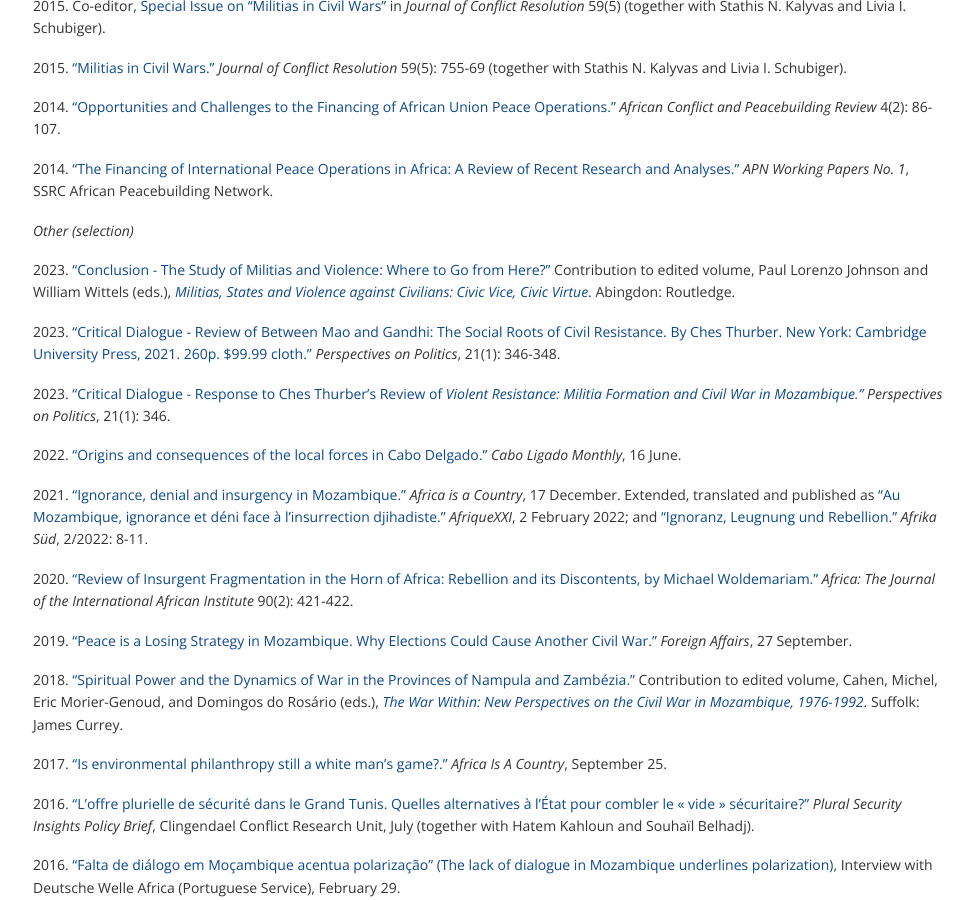
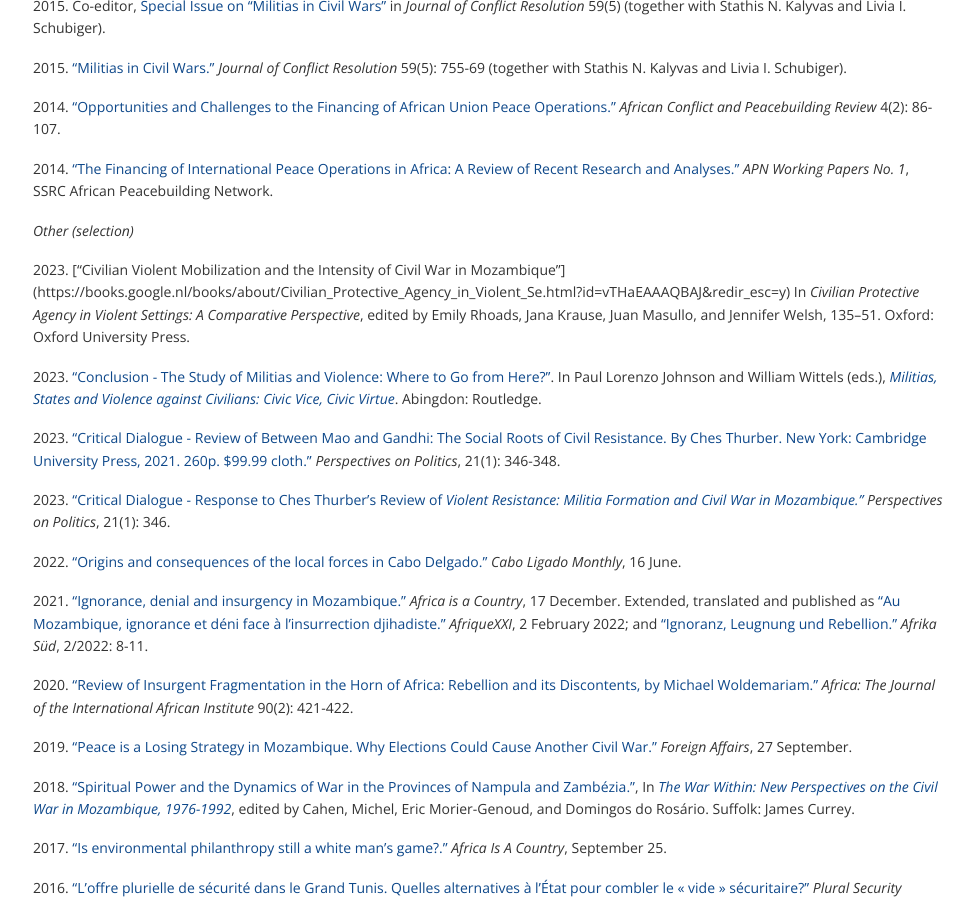
Before and after one commit to corinnajentzsch/corinnajentzsch.github.io, a Jekyll site: the page built from publications.md, in a window 1280 px wide and 900 px high, scrolled down 842 px. Shown: the whole window, without its empty margins (152-1125 px from the left). Built offline with Jekyll 4.4.1, drawn with Linux system fonts in a browser that asks for light colours.

Commit message:
Update publications.md

```diff
--- a/publications.md
+++ b/publications.md
@@ -32,7 +32,9 @@ _Peer-reviewed_
 
 _Other (selection)_
 
-2023\. ["Conclusion - The Study of Militias and Violence: Where to Go from Here?"](https://www.routledge.com/Militias-States-and-Violence-against-Civilians-Civic-Vice-Civic-Virtue/Johnson-Wittels/p/book/9781032122816) Contribution to edited volume, Paul Lorenzo Johnson and William Wittels (eds.), [_Militias, States and Violence against Civilians: Civic Vice, Civic Virtue_](https://www.routledge.com/Militias-States-and-Violence-against-Civilians-Civic-Vice-Civic-Virtue/Johnson-Wittels/p/book/9781032122816). Abingdon: Routledge.
+2023\. ["Civilian Violent Mobilization and the Intensity of Civil War in Mozambique"] (https://books.google.nl/books/about/Civilian_Protective_Agency_in_Violent_Se.html?id=vTHaEAAAQBAJ&redir_esc=y) In _Civilian Protective Agency in Violent Settings: A Comparative Perspective_, edited by Emily Rhoads, Jana Krause, Juan Masullo, and Jennifer Welsh, 135–51. Oxford: Oxford University Press.
+
+2023\. ["Conclusion - The Study of Militias and Violence: Where to Go from Here?"](https://www.routledge.com/Militias-States-and-Violence-against-Civilians-Civic-Vice-Civic-Virtue/Johnson-Wittels/p/book/9781032122816). In Paul Lorenzo Johnson and William Wittels (eds.), [_Militias, States and Violence against Civilians: Civic Vice, Civic Virtue_](https://www.routledge.com/Militias-States-and-Violence-against-Civilians-Civic-Vice-Civic-Virtue/Johnson-Wittels/p/book/9781032122816). Abingdon: Routledge.
 
 2023\. ["Critical Dialogue - Review of Between Mao and Gandhi: The Social Roots of Civil Resistance. By Ches Thurber. New York: Cambridge University Press, 2021. 260p. $99.99 cloth."](https://doi.org/10.1017/S1537592722003942) _Perspectives on Politics_, 21(1): 346-348.
 
@@ -46,7 +48,7 @@ _Other (selection)_
 
 2019\. [“Peace is a Losing Strategy in Mozambique. Why Elections Could Cause Another Civil War.”](https://www.foreignaffairs.com/articles/mozambique/2019-09-27/peace-losing-strategy-mozambique "Peace is a Losing Strategy in Mozambique") _Foreign Affairs_, 27 September.
 
-2018\. [“Spiritual Power and the Dynamics of War in the Provinces of Nampula and Zambézia.”](https://openaccess.leidenuniv.nl/bitstream/handle/1887/71201/Jentzsch_2018_T.pdf?sequence=1 "Leiden University Repository Jentzsch 2018 Spiritual Power") Contribution to edited volume, Cahen, Michel, Eric Morier-Genoud, and Domingos do Rosário (eds.), _[The War Within: New Perspectives on the Civil War in Mozambique, 1976-1992](https://boydellandbrewer.com/the-war-within-hb.html)_. Suffolk: James Currey.
+2018\. [“Spiritual Power and the Dynamics of War in the Provinces of Nampula and Zambézia.”](https://openaccess.leidenuniv.nl/bitstream/handle/1887/71201/Jentzsch_2018_T.pdf?sequence=1 "Leiden University Repository Jentzsch 2018 Spiritual Power"), In _[The War Within: New Perspectives on the Civil War in Mozambique, 1976-1992](https://boydellandbrewer.com/the-war-within-hb.html)_, edited by Cahen, Michel, Eric Morier-Genoud, and Domingos do Rosário. Suffolk: James Currey.
 
 2017\. [“Is environmental philanthropy still a white man’s game?.”](http://africasacountry.com/2017/09/is-environmental-philanthropy-still-a-white-mans-game/) _Africa Is A Country_, September 25.
 
```
